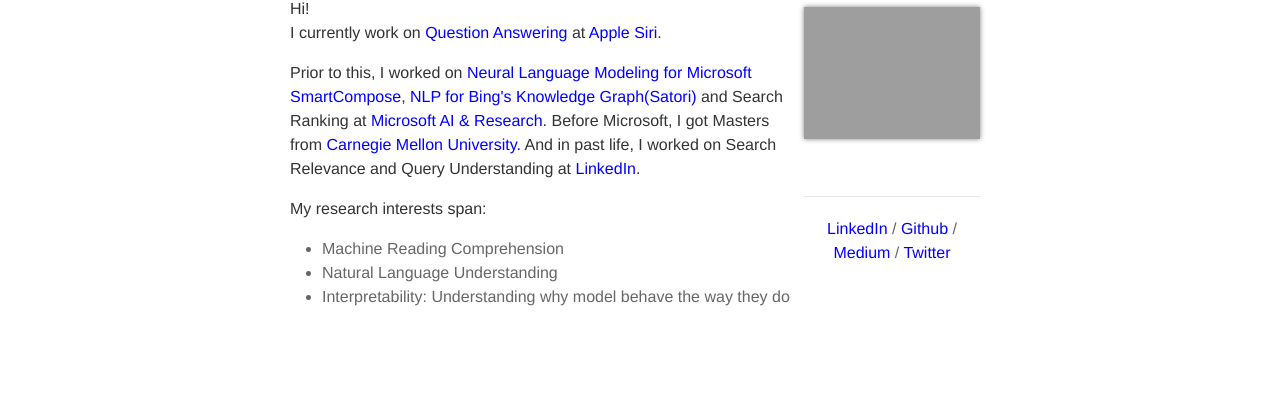
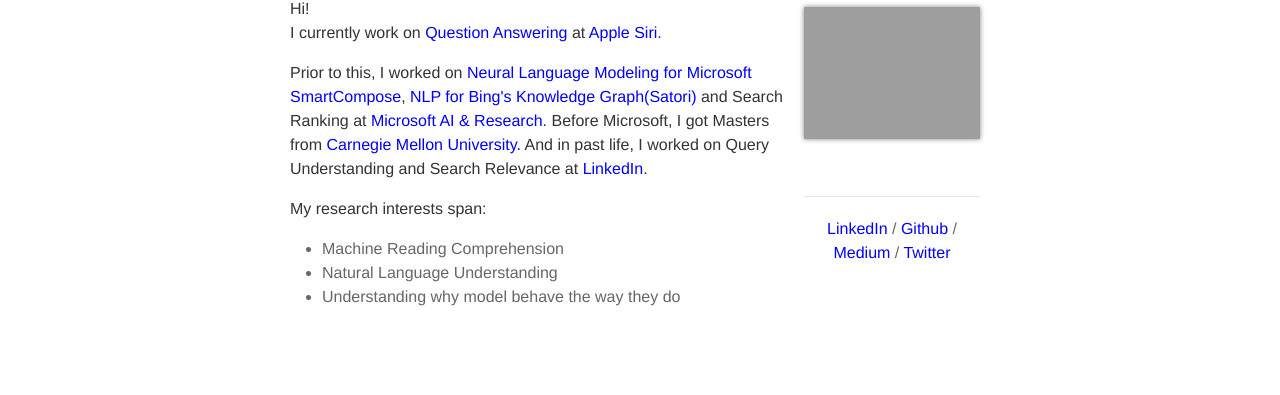
Before and after one commit to kartikperisetla/kartikperisetla.github.io, a Jekyll site: the page built from _pages/about.md, in a window 1280 px wide. Shown: the part 175-570 px from the top of the page. Built offline with Jekyll 4.4.1, drawn with Linux system fonts in a browser that asks for light colours; nearby versions of some CDN libraries.

Commit message:
adding link and nit change

```diff
--- a/_pages/about.md
+++ b/_pages/about.md
@@ -12,7 +12,7 @@
 Hi!<br/>
 I currently work on <a target="_blank" href="https://en.wikipedia.org/wiki/Question_answering#Open_domain_question_answering" style="color:blue">Question Answering</a> at <a href="https://www.apple.com/siri/" target="_blank" style="color:blue">Apple Siri</a>.</p>
 <p>
-Prior to this, I worked on <a href="https://www.theverge.com/2020/5/11/21254298/microsoft-outlook-web-text-predictions-gmail-smart-compose-feature" target="_blank" style="color:blue">Neural Language Modeling for Microsoft SmartCompose</a>, <a href="https://blogs.bing.com/search/2013/03/21/understand-your-world-with-bing" target="_blank" style="color:blue">NLP for Bing's Knowledge Graph(Satori)</a> and Search Ranking at <a href="https://news.microsoft.com/2016/09/29/microsoft-expands-artificial-intelligence-ai-efforts-with-creation-of-new-microsoft-ai-and-research-group/" target="_blank" style="color:blue">Microsoft AI & Research</a>. Before Microsoft, I got Masters from <a href="http://cmu.edu/" target="_blank" style="color:blue">Carnegie Mellon University.</a> And in past life, I worked on Search Relevance and Query Understanding at <a href="https://linkedin.com" target="_blank" style="color:blue">LinkedIn</a>.
+Prior to this, I worked on <a href="https://www.theverge.com/2020/5/11/21254298/microsoft-outlook-web-text-predictions-gmail-smart-compose-feature" target="_blank" style="color:blue">Neural Language Modeling for Microsoft SmartCompose</a>, <a href="https://blogs.bing.com/search/2013/03/21/understand-your-world-with-bing" target="_blank" style="color:blue">NLP for Bing's Knowledge Graph(Satori)</a> and Search Ranking at <a href="https://news.microsoft.com/2016/09/29/microsoft-expands-artificial-intelligence-ai-efforts-with-creation-of-new-microsoft-ai-and-research-group/" target="_blank" style="color:blue">Microsoft AI & Research</a>. Before Microsoft, I got Masters from <a href="http://cmu.edu/" target="_blank" style="color:blue">Carnegie Mellon University.</a> And in past life, I worked on Query Understanding and Search Relevance at <a href="https://linkedin.com" target="_blank" style="color:blue">LinkedIn</a>.
 </p>
 
 <p align="left">
@@ -20,6 +20,6 @@
 <ul>
 <li>Machine Reading Comprehension</li>
 <li>Natural Language Understanding</li>
-<li>Interpretability: Understanding why model behave the way they do</li>
+<li>Understanding why model behave the way they do</li>
 </ul>
 </p>
```
Also changed, not shown: _pages/projects.md (+2 -2 lines), _pages/publications.md (+2 -2 lines).
